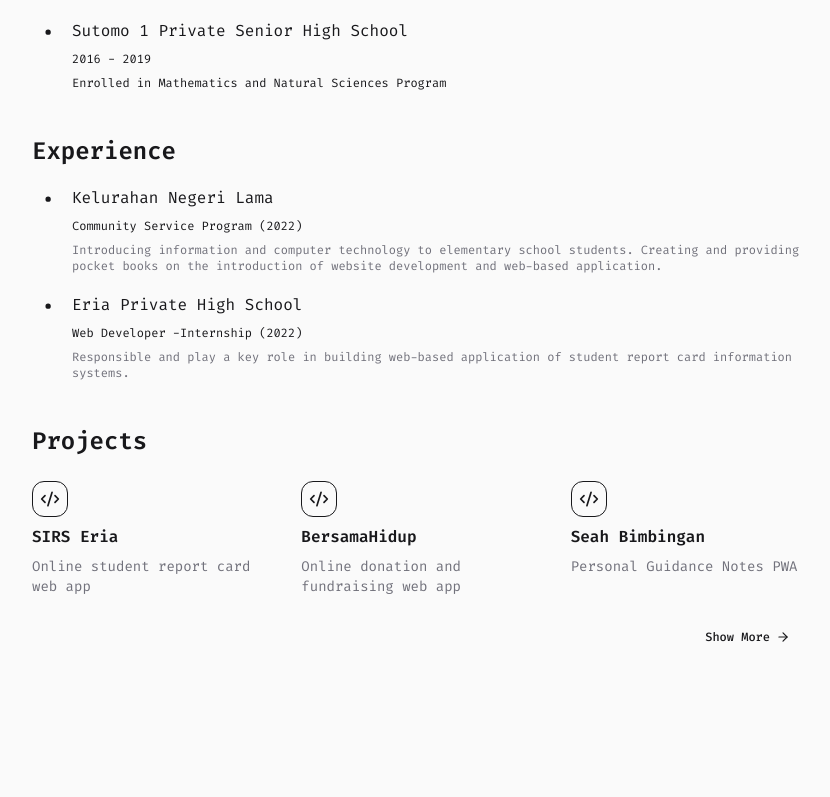
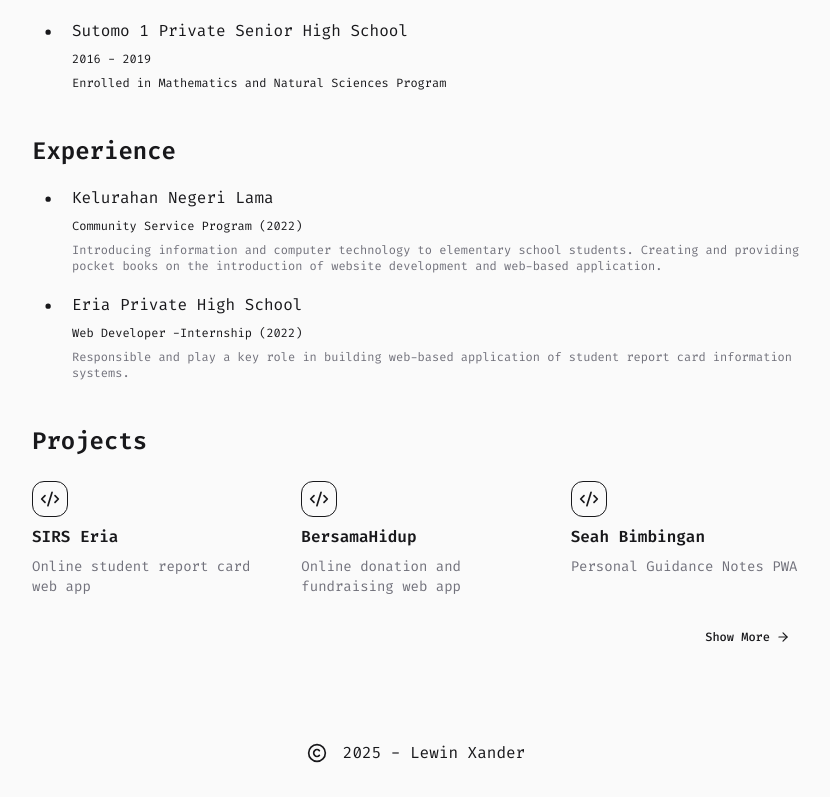
Before and after one commit to caclm10/new-portfolio, a Next.js app: page / in a window 1280 px wide. Shown: the part 691-1488 px from the top of the page, without its empty margins (224-1054 px from the left). Before the commit the page ends 1376 px from the top, so only its background shows below. Built offline with nearby package versions, Linux system fonts and the light colour scheme.

Commit message:
feat: add footer

```diff
--- a/app/(main)/layout.tsx
+++ b/app/(main)/layout.tsx
@@ -1,4 +1,4 @@
-import { MailIcon } from "lucide-react";
+import { CopyrightIcon, MailIcon } from "lucide-react";
 import type { Metadata } from "next";
 
 import { Avatar, AvatarFallback, AvatarImage } from "@/components/avatar";
@@ -81,6 +81,16 @@ function MainLayout({ children }: React.PropsWithChildren) {
                 </TabNav>
 
                 <main className="flex flex-col gap-11">{children}</main>
+
+                <div
+                    className="flex items-center justify-center gap-2.5 pt-10 text-center"
+                    data-slot="footer"
+                >
+                    <div className="flex items-center gap-4">
+                        <CopyrightIcon className="size-5" />
+                        <p>2025 - Lewin Xander</p>
+                    </div>
+                </div>
             </div>
         </div>
     );
--- a/app/(main)/page.tsx
+++ b/app/(main)/page.tsx
@@ -1,3 +1,5 @@
+import { ArrowRightIcon } from "lucide-react";
+
 import { Button } from "@/components/button";
 import {
     Features,
@@ -9,7 +11,6 @@ import {
     TimelineItem,
     TimelineTitle,
 } from "@/features/portfolio/components";
-import { ArrowRightIcon } from "lucide-react";
 
 function IndexPage() {
     return (
```
